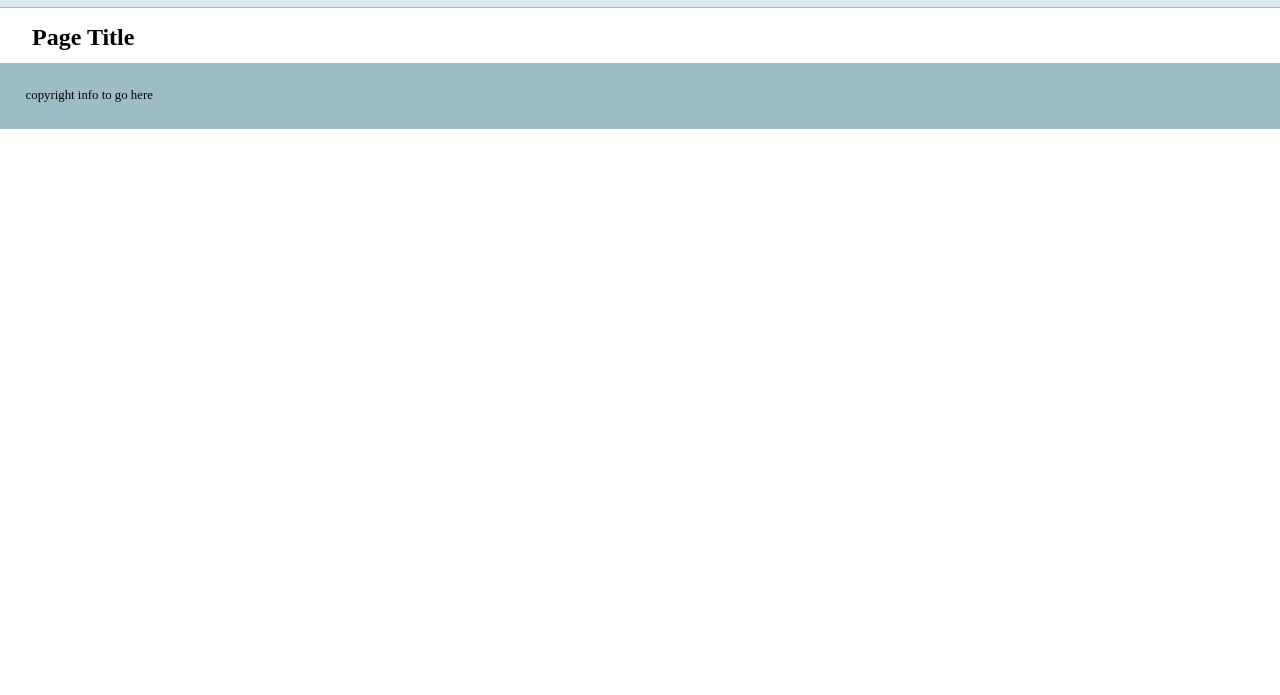
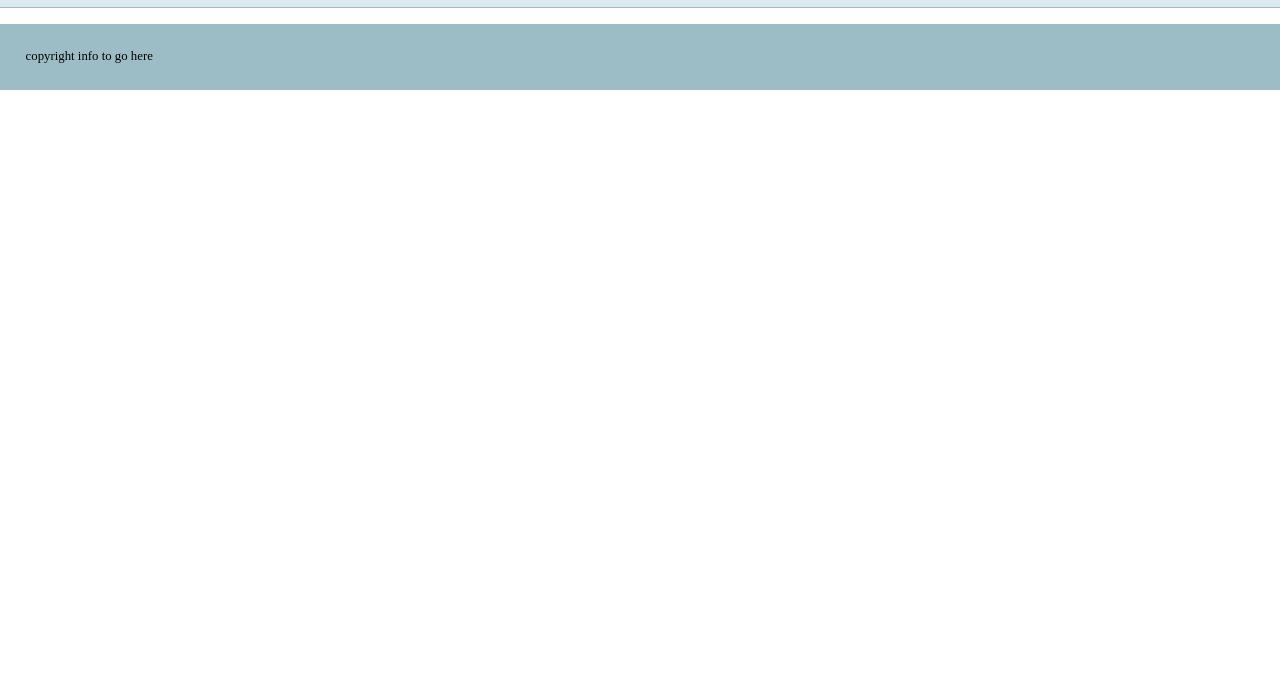
Before and after one commit to harrisoncoding/git-basics, a plain HTML site: page index.html in a window 1280 px wide. Shown: the part 105-800 px from the top of the page. Drawn offline with nearby package versions, Linux system fonts and the light colour scheme.

Commit message:
Removed h2

```diff
--- a/index.html
+++ b/index.html
@@ -19,7 +19,6 @@
     <nav id="pageNav">
     </nav>
     <main>
-        <h2>Page Title</h2>
     </main>
     <footer>copyright info to go here
     </footer>
```
